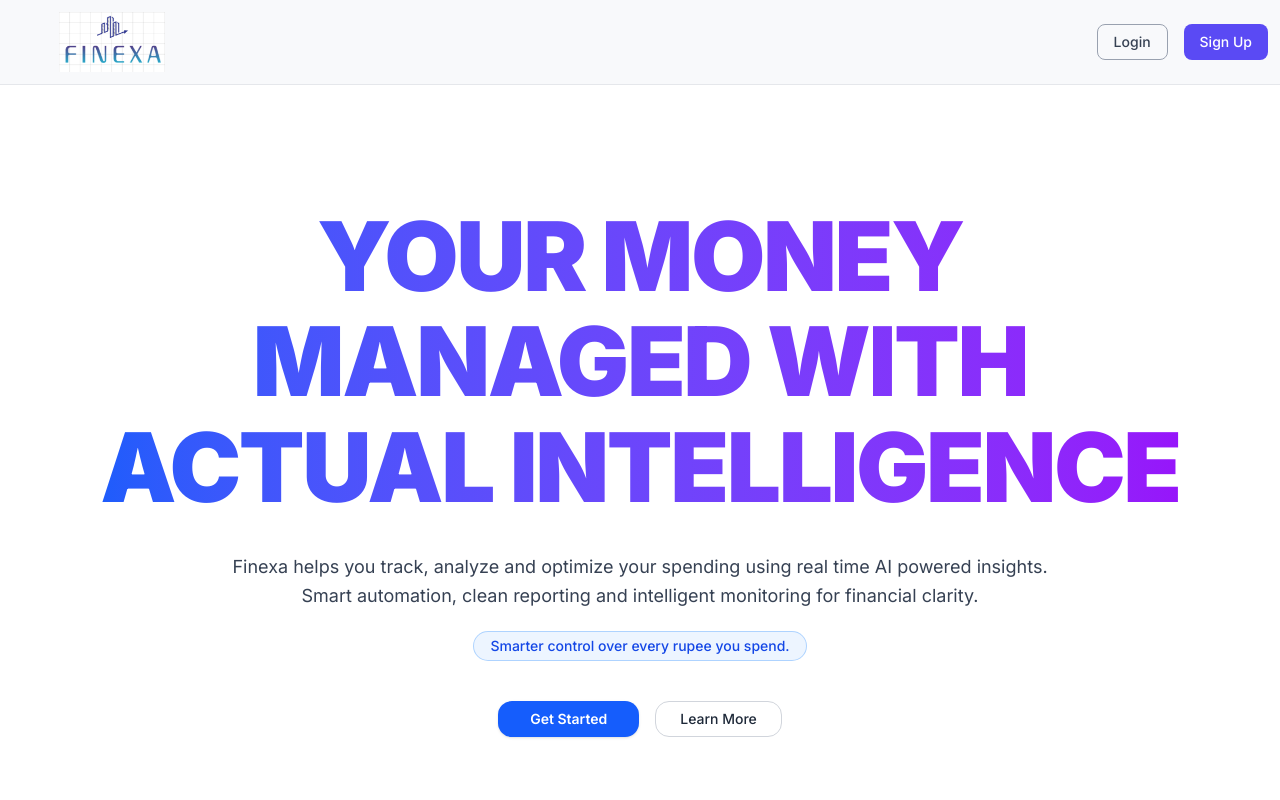
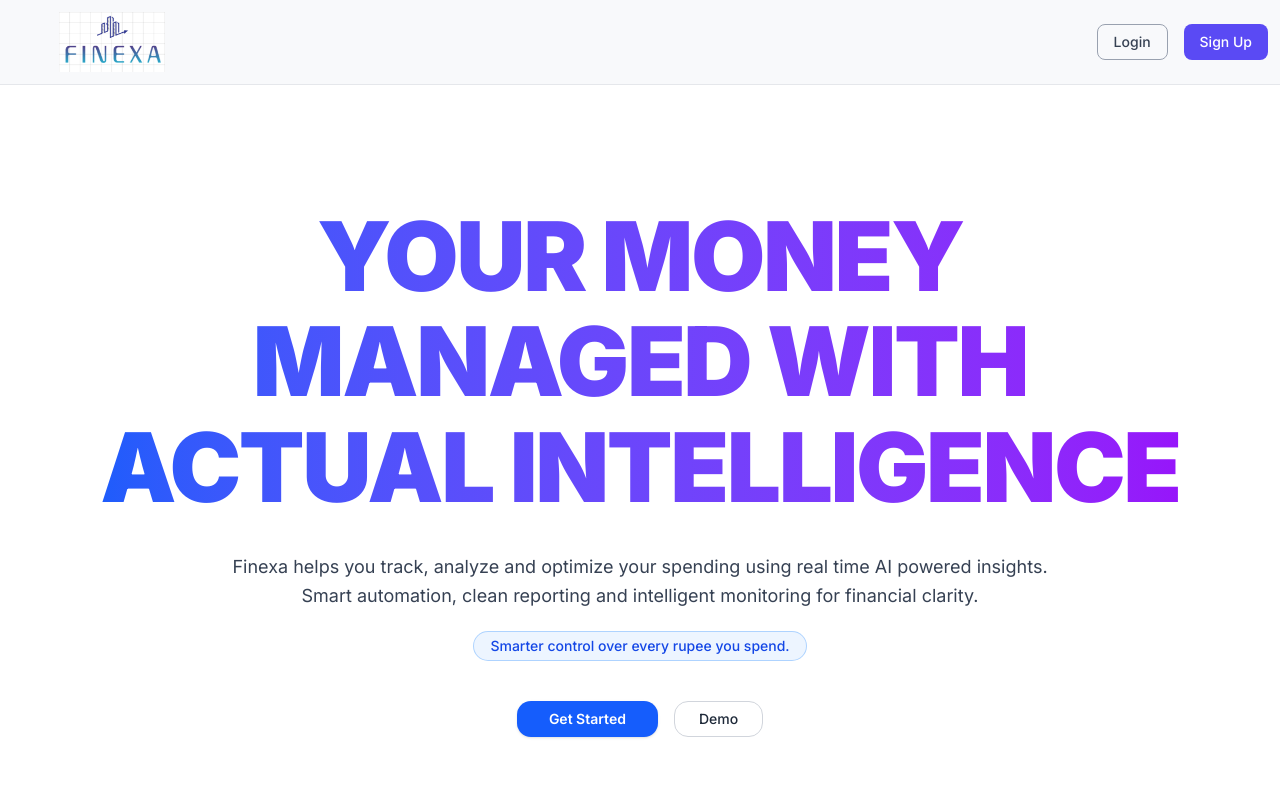
Before and after one commit to Omkarop0808/Finexa, a Next.js app: page / in a window 1280 px wide. Shown: the top 800 px of the page. Built offline with nearby package versions, Linux system fonts and the light colour scheme; no server answers; grey boxes are pictures that could not be loaded.

Commit message:
Update hero.jsx

```diff
--- a/components/hero.jsx
+++ b/components/hero.jsx
@@ -166,7 +166,7 @@ const HeroSection = () => {
 
           <Link href="/about">
             <Button className="bg-transparent border border-gray-300 text-gray-800 hover:bg-gray-100 px-6 py-3 rounded-xl transition-all">
-              Learn More
+              Demo
             </Button>
           </Link>
         </div>
```
